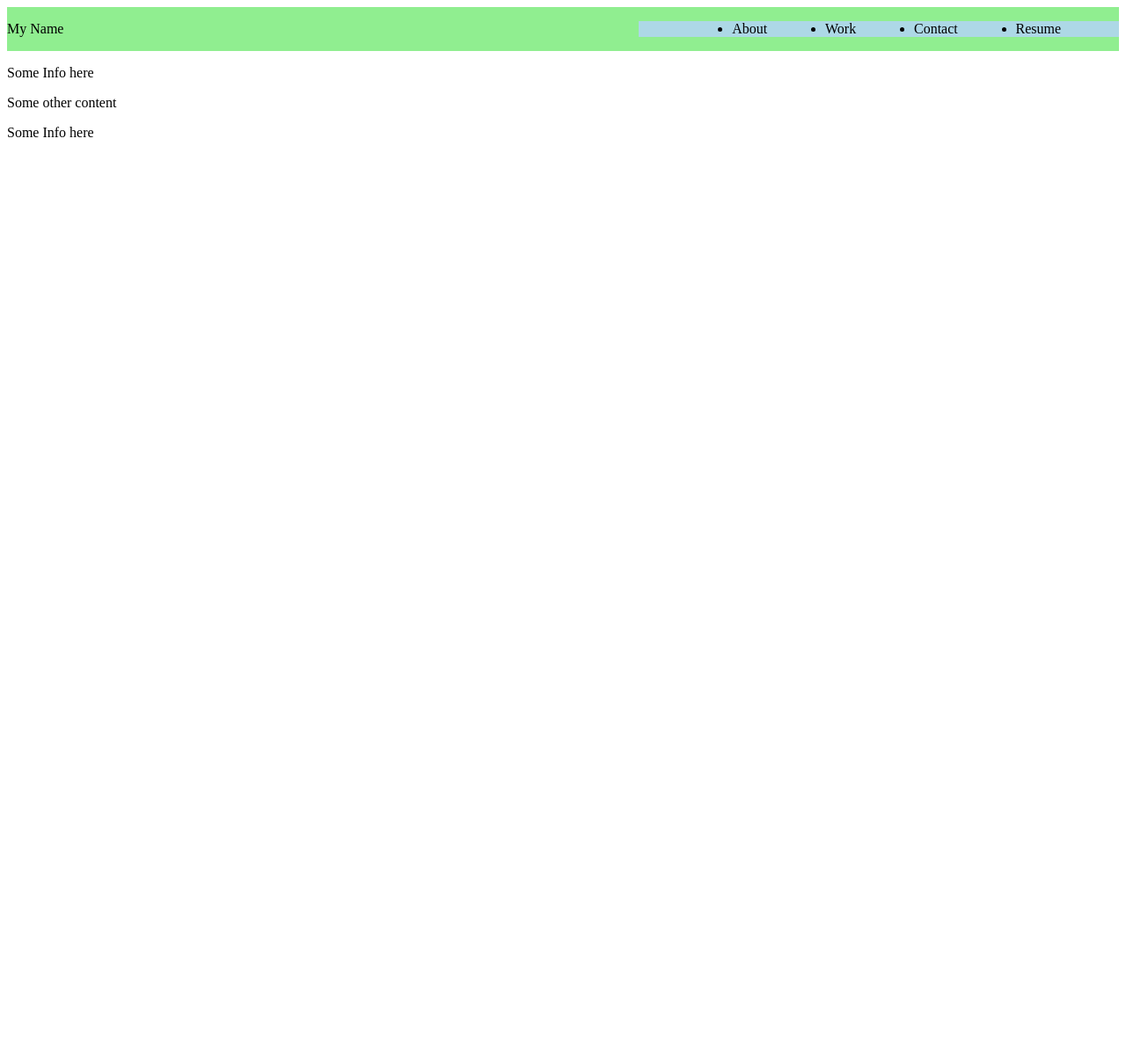
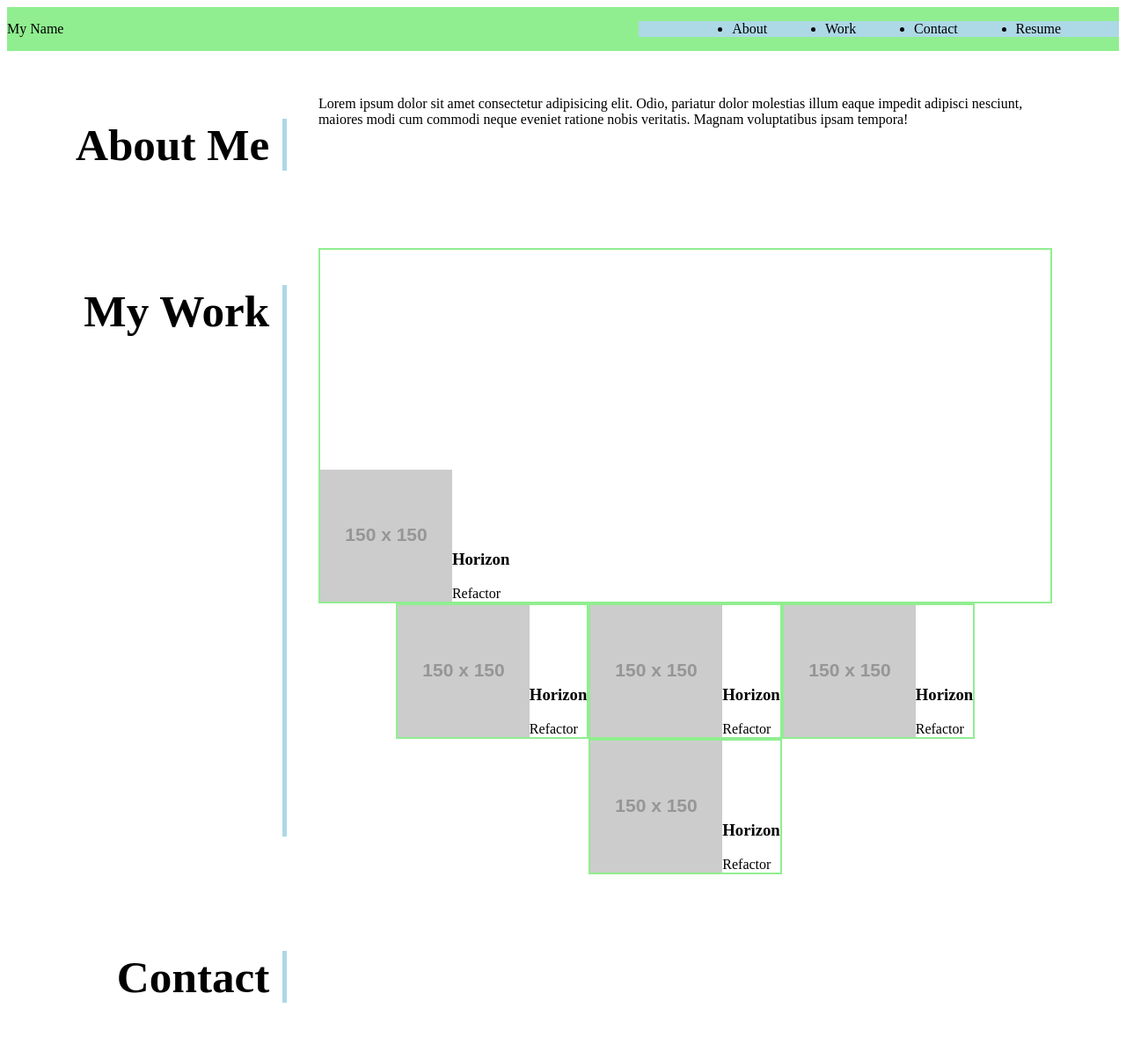
Before and after one commit to Heathlington/HeathDill_Portfolio_Challenge, a plain HTML site: page index.html in a window 1280 px wide. Shown: the whole page at 88% size. Before the commit the page ends 800 px from the top, so only its background shows below. Drawn offline with Linux system fonts and the light colour scheme; placeholder pictures from the web are drawn by us.

Commit message:
pushing code up

```diff
--- a/index.html
+++ b/index.html
@@ -1,10 +1,10 @@
 <!DOCTYPE html>
 <html lang="en">
   <head>
-    <meta charset="UTF-8">
-    <meta http-equiv="X-UA-Compatible" content="IE=edge">
-    <meta name="viewport" content="width=device-width, initial-scale=1.0">
-    <link rel="stylesheet" href="style.css">
+    <meta charset="UTF-8" />
+    <meta http-equiv="X-UA-Compatible" content="IE=edge" />
+    <meta name="viewport" content="width=device-width, initial-scale=1.0" />
+    <link rel="stylesheet" href="style.css" />
     <title>Document</title>
   </head>
   <body>
@@ -22,20 +22,62 @@
         </ul>
       </nav>
     </header>
-
-    <section class="hero">
-        <p>Some Info here</p>
+    <main>
+      <section id="about">
+        <h2>About Me</h2>
         <div>
-            <p>Some other content</p>
+          <p>
+            Lorem ipsum dolor sit amet consectetur adipisicing elit. Odio,
+            pariatur dolor molestias illum eaque impedit adipisci nesciunt,
+            maiores modi cum commodi neque eveniet ratione nobis veritatis.
+            Magnam voluptatibus ipsam tempora!
+          </p>
         </div>
       </section>
-    <section class="worl">
-        <p>Some Info here</p>
-        <div >
-           <img src="" alt="">
+      <section id="work">
+        <h2>My Work</h2>
+        <div id="workContainer">
+          <div class="workItem">
+            <img src="https://placehold.co/150x150" alt="" />
+            <div>
+              <h3>Horizon</h3>
+              <span>Refactor</span>
+            </div>
+          </div>
+          <div class="workItem">
+            <img src="https://placehold.co/150x150" alt="" />
+            <div>
+              <h3>Horizon</h3>
+              <span>Refactor</span>
+            </div>
+          </div>
+          <div class="workItem">
+            <img src="https://placehold.co/150x150" alt="" />
+            <div>
+              <h3>Horizon</h3>
+              <span>Refactor</span>
+            </div>
+          </div>
+          <div class="workItem">
+            <img src="https://placehold.co/150x150" alt="" />
+            <div>
+              <h3>Horizon</h3>
+              <span>Refactor</span>
+            </div>
+          </div>
+          <div class="workItem">
+            <img src="https://placehold.co/150x150" alt="" />
+            <div>
+              <h3>Horizon</h3>
+              <span>Refactor</span>
+            </div>
+          </div>
         </div>
       </section>
-
-    <script src="script.js"></script>
+      <section id="contact">
+        <h2>Contact</h2>
+        <div></div>
+      </section>
+    </main>
   </body>
 </html>
--- a/style.css
+++ b/style.css
@@ -10,5 +10,54 @@ nav {
     width: 40%;
     background-color: lightblue;
     display: flex;
-    justify-content: space-evenly;;
+    justify-content: space-evenly;
 }
+main {
+    margin-top: 20px;
+    margin-bottom: 45px;
+    max-width: 88%;
+    margin-left: auto;
+    margin-right: auto;
+}
+section {
+    display: flex;
+    margin: 25px 0px;
+    padding: 10px 0px;
+    align-items: stretch;
+    justify-content: space-between;
+}
+
+section > h2 {
+    flex: 0 0 20%;
+    border-right: 5px solid lightblue;
+    font-size: 4vw;
+    padding-right: 15px;
+    text-align: right;
+}
+
+section > div {
+    flex: 0 0 75%
+}
+
+section p {
+    margin-bottom: 20px;
+}
+
+#workContainer {
+    display: flex;
+    justify-content: center;
+    flex-wrap: wrap;
+}
+
+.workItem {
+    border: 2px solid lightgreen;
+    min-height: 150px;
+    max-height: 150px;
+    display: flex;
+    align-items: flex-end;
+}
+
+.workItem:first-child {
+    min-height: 400px;
+    flex-basis: 100%;
+}
```
Lines whose indentation alone changed are shown as unchanged.
